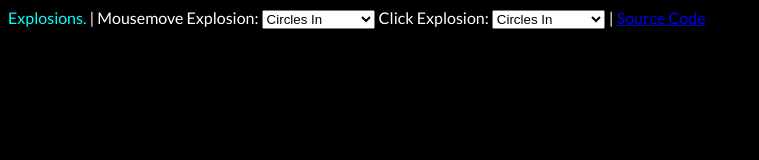
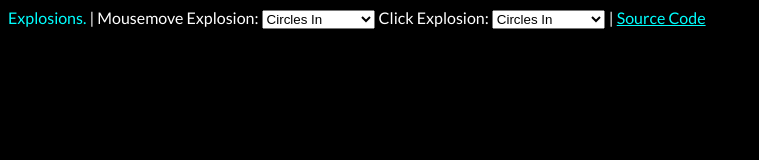
Before and after one commit to gruiz17/explosions, a plain HTML site: page index.html in a window 1280 px wide. Shown: the whole page, without its empty margins (0-759 px from the left). Drawn offline with nearby package versions, Linux system fonts and the light colour scheme.

Commit message:
Update index.html

```diff
--- a/index.html
+++ b/index.html
@@ -94,7 +94,7 @@ svg:text {
             <option value="triangles">Triangles</option>
             <option value="implosion">Implosion</option>
           </select>
-         <span style="color: #ffffff; font-family: Lato; font-weight:200"> | </span><span style="color: #00FFFF; font-family: Lato; font-weight:200"><a href="https://github.com/gruiz17/explosions">Source Code</a></span>
+         <span style="color: #ffffff; font-family: Lato; font-weight:200"> | </span><a style="color: #00FFFF; font-family: Lato; font-weight:200" href="https://github.com/gruiz17/explosions">Source Code</a>
         </div>
     </div>
     <div class="row">
```
